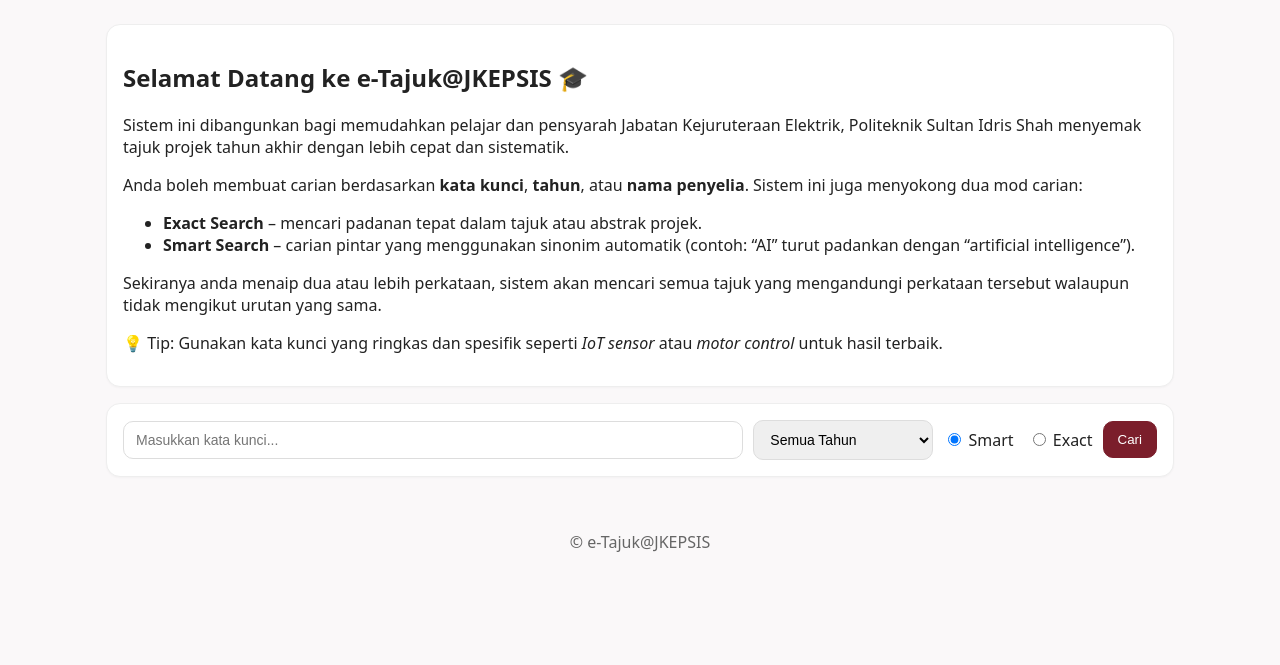
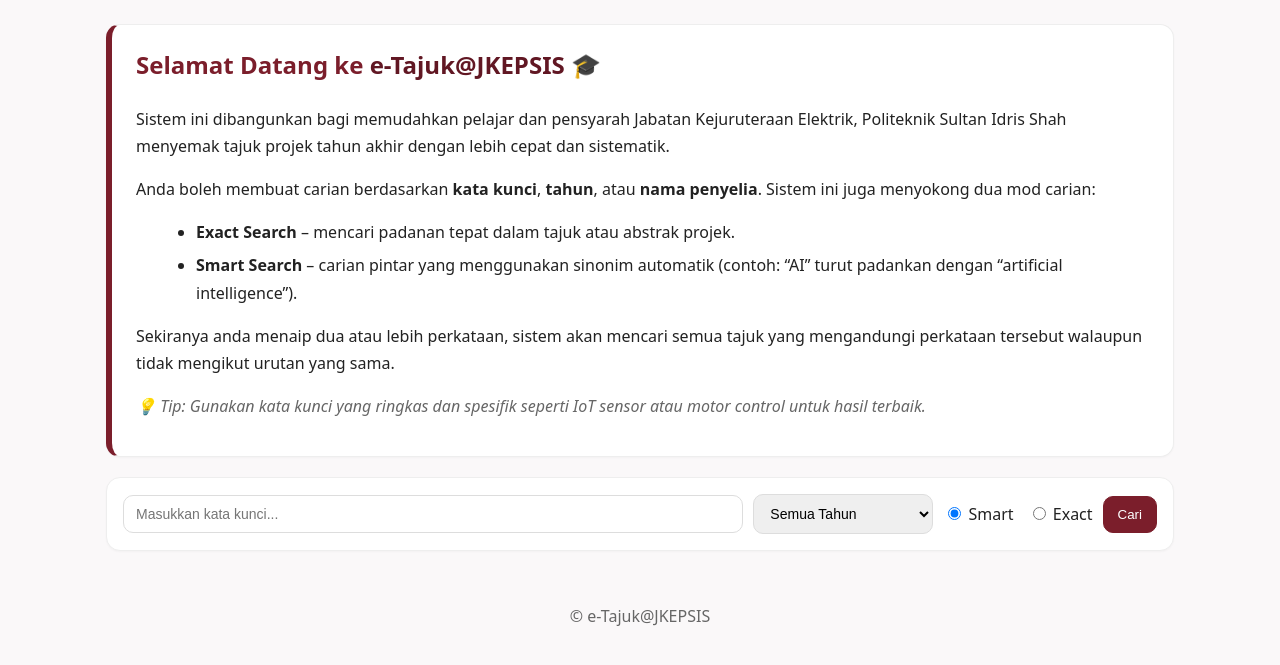
Before and after one commit to naily92/eTajuk-JKEPSIS, a Flask app: page / in a window 1280 px wide. Shown: the part 73-738 px from the top of the page. Run offline with Flask 3, Linux system fonts and the light colour scheme; data that the repository does not hold is empty; some libraries are stand-ins or nearby versions.

Commit message:
Update style.css

```diff
--- a/static/css/style.css
+++ b/static/css/style.css
@@ -34,3 +34,35 @@
 .flash.success { background: #e7faef; border: 1px solid #b6ecc8; color: #145c2c; }
 .flash.danger { background: #fdeaea; border: 1px solid #f6c2c2; color: #7a1111; }
 @media (max-width: 720px) { .search-box .search-form { grid-template-columns: 1fr; } }
+
+/* ✨ Bahagian Alu-aluan & Penerangan Utama */
+.welcome-info {
+  background: var(--card);
+  border-left: 6px solid var(--maroon);
+  padding: 20px 24px;
+  margin-bottom: 20px;
+  line-height: 1.7;
+}
+
+.welcome-info h2 {
+  color: var(--maroon);
+  margin-top: 0;
+}
+
+.welcome-info .highlight {
+  color: var(--maroon-dark);
+  font-weight: 700;
+}
+
+.welcome-info ul {
+  margin: 8px 0 12px 20px;
+}
+
+.welcome-info ul li {
+  margin-bottom: 6px;
+}
+
+.welcome-info .muted {
+  color: var(--muted);
+  font-style: italic;
+}
```
